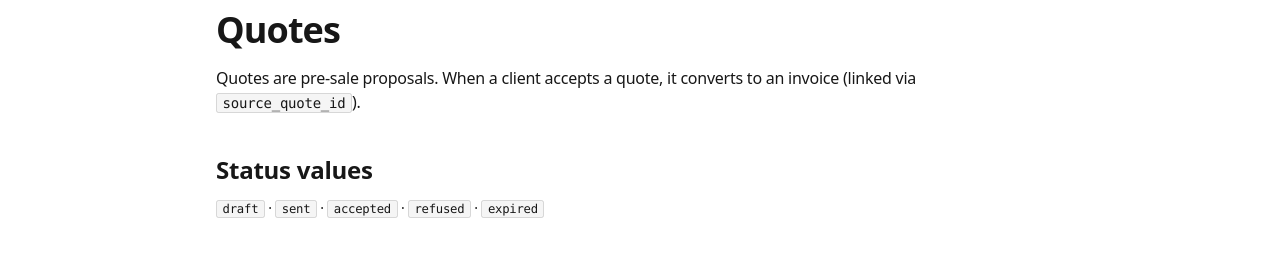
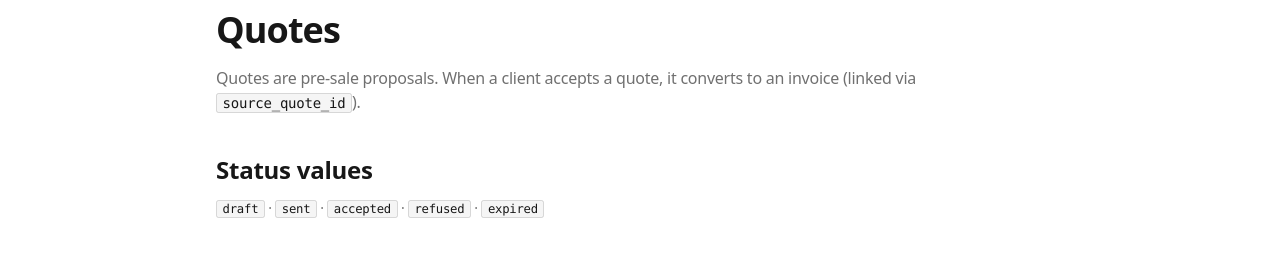
Before and after one commit to fakturapp/docs, a Next.js app: page /resources/quotes in a window 1280 px wide. Shown: the part 134-398 px from the top of the page. Built offline with nearby package versions, Linux system fonts and the light colour scheme; no server answers.

Commit message:
fix(docs): expose --muted-foreground alias in both themes for existing pages using text-(--muted-foreground)

```diff
--- a/src/app/globals.css
+++ b/src/app/globals.css
@@ -10,6 +10,9 @@
 .light,
 [data-theme='light'] {
   color-scheme: light;
+
+  /* Aliases consumed by `bg-(--name)` / `text-(--name)` in pages */
+  --muted-foreground: #707070;
 
   --background: #ffffff;
   --surface: #f5f5f5;
@@ -62,6 +65,9 @@
 .dark,
 [data-theme='dark'] {
   color-scheme: dark;
+
+  /* Aliases consumed by `bg-(--name)` / `text-(--name)` in pages */
+  --muted-foreground: #888888;
 
   --background: #050505;
   --surface: #0e0e0e;
```
